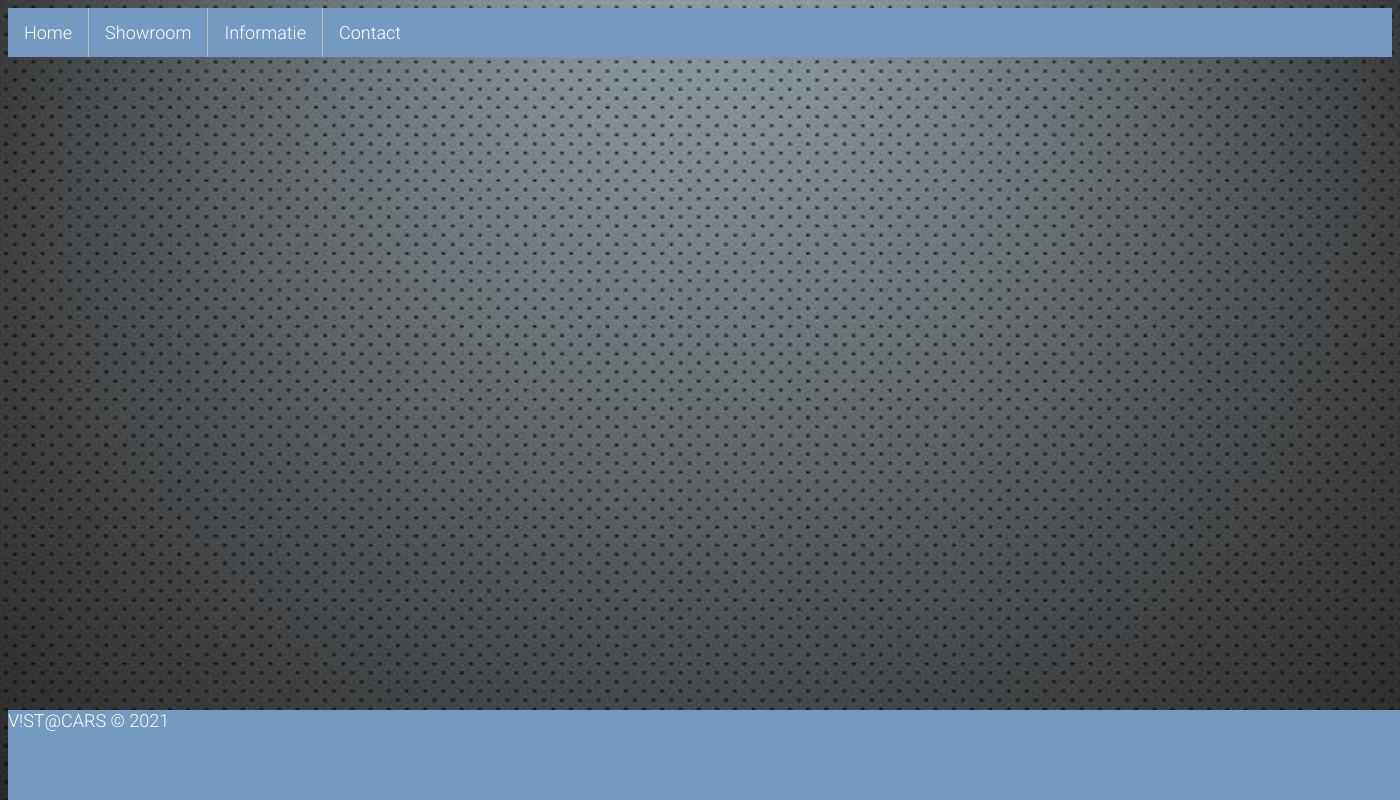
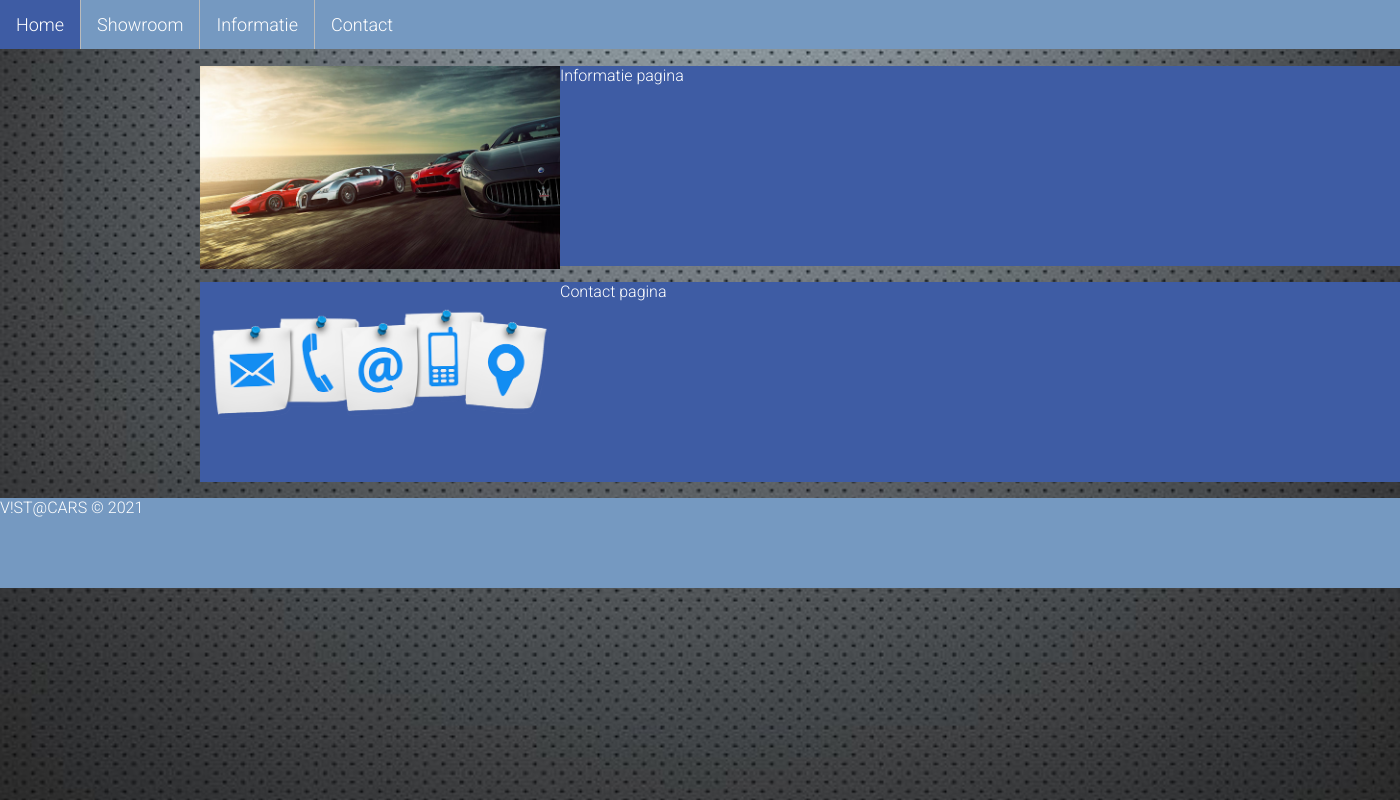
Before and after one commit to BLO3MPJ3/challenge6.2, a PHP site: page / in a window 1400 px wide. Run offline with PHP 8.4, Linux system fonts and the light colour scheme; data that the repository does not hold is empty.

Commit message:
Footer aangepast overal en bezig met de index

```diff
--- a/contact.php
+++ b/contact.php
@@ -195,5 +195,9 @@
   </section>
   </section>
 
+  <div id="footerbalk">
+  <p>V!ST@CARS © 2021 </p>
+</div>
+
 </body>
 </html>
--- a/csstemplates/main.css
+++ b/csstemplates/main.css
@@ -2,6 +2,44 @@
   background-image: url("../images/achtergrond.jpg");
   background-repeat: no-repeat;
   background-size: cover;
+  margin: 0px;
+  }
+
+/* CSS van hoofdelementen */
+
+#menubalk {
+	position: relative;
+	height: 50px;
+	width: 100%;
+	top: 0px;
+	left: 0px;
+}
+
+#contentblok {
+  position: relative;
+	min-height: 500px;				/* minimale hoogte van de content... aanpassen waar nodig */
+	width: 100%;
+}
+
+#footerbalk {
+	background-color: #7599c1;
+  color: white;
+	height: 90px;
+	width: 100%;
+	position: relative;
+  font-family: 'Roboto', sans-serif;
+}
+
+#contentcontainer{
+  border: rgb(56, 0, 211);
+  border-width: 5px;
+  width: 100%;
+}
+
+#nieuwscontainer{
+  border: rgb(211, 0, 0);
+  border-width: 5px;
+  width: 100%;
 }
 
 ul {
@@ -35,24 +73,28 @@
 	background-color: #3e5ca4;
 }
 
-  /* CSS van hoofdelementen */
-
-  #menu {
-    margin:-8px;
-    position: relative;
+.photo{
+  margin: 15px;
+  width: 100px;
+  border: darkviolet;
+  border-width: 5px;
 }
 
-  #contentblok {
-    border: thin solid yellow;
+.moreinfo{
+  color: white;
+  font-family: 'Roboto', sans-serif;
+	font-size: 18px;
+  background-color: #3e5ca4;
+  width: 400px;
+  height: 100px;
+  margin: 15px;
 }
 
-  #footer {
-    height: 90px;
-    background-color: #7599c1;
+.nieuws{
+  background-color: #3e5ca4;
+  width: 1200px;
+  height: 200px;
+  margin-left: 200px;
+  color: white;
   font-family: 'Roboto', sans-serif;
-    font-size: 18px;
-    color: white;
-    position: fixed;
-    bottom: 0;
-    width: 100%;
 }
--- a/includes/offerteaanvraag.inc.php
+++ b/includes/offerteaanvraag.inc.php
@@ -74,9 +74,9 @@
 
 </script>
 
-<footer id="footer">
-    V!ST@CARS © 2021
-  </footer>
+<div id="footerbalk">
+  <p>V!ST@CARS © 2021 </p>
+</div>
 
 </body>
 </html>
--- a/includes/proefritaanvraag.inc.php
+++ b/includes/proefritaanvraag.inc.php
@@ -68,9 +68,9 @@
 
 </script>
 
-<footer id="footer">
-    V!ST@CARS © 2021
-  </footer>
+<div id="footerbalk">
+  <p>V!ST@CARS © 2021 </p>
+</div>
 
 </body>
 </html>
--- a/index.php
+++ b/index.php
@@ -3,26 +3,29 @@
 <head>
     <meta charset="UTF-8">
     <meta name="viewport" content="width=device-width, initial-scale=1.0">
-    <link rel="stylesheet" href="csstemplates/main.css" type="text/css">
+    <link rel="stylesheet" href="./csstemplates/main.css" type="text/css">
     <link rel="preconnect" href="https://fonts.gstatic.com">
     <link href="https://fonts.googleapis.com/css2?family=Roboto:ital,wght@0,300;1,300&display=swap" rel="stylesheet">
     <title>V!st@Cars - Homepage</title>
 </head>
 <body>
+<div id="menubalk">
     <ul>
       <li><a href="index.php">Home</a></li>
       <li><a href="occasions.php">Showroom</a></li>
       <li><a href="info.php">Informatie</a></li>
       <li><a href="contact.php">Contact</a></li>
     </ul>
+</div>
 
 <?php
 
-    $photo= "<div class='slideshowcontainer'>";
+    $content= "<div id='contentcontainer'>";
 
     require_once ('./includes/connection.inc.php');
 
-      $sql = "SELECT * FROM tb_cars LIMIT 5";
+
+      $sql = "SELECT * FROM tb_cars LIMIT 3";
 
       $stmt = $pdo->prepare($sql);
       $stmt->execute();
@@ -40,24 +43,28 @@
 
     foreach($resultimage as $keyimage => $rowimage) {
 
-        $photo .= "<div class='cell'><div class='photo'><img src='./dbimages/" . $rowimage['name_image'] . "' width='250px' /></div>";
+        $content .= "<div class='photo'><img src='./dbimages/" . $rowimage['name_image'] . "' style='width: 400px'></div>";
 
     }
 
+    $content .= "<div class='moreinfo'> " . $row['merk'] . " " . $row['model'] . " &euro; " . $row['vraagprijs'] . "</div>";
+
   }
 
-    echo $photo;
+ $content .="</div>";
+
+    echo $content;
 
 ?>
 
+<div id="nieuwscontainer">
+<div class="nieuws"><p><img src="./images/info.jpg" style="vertical-align:top;margin:0px 0px; width: 360px">Informatie pagina</p></br></div>
+<div class="nieuws"><p><img src="./images/contact.png" style="vertical-align:top;margin:0px 0px; width: 360px">Contact pagina</p></div>
 </div>
 
-
-
-
-<footer id="footer">
-    V!ST@CARS © 2021
-</footer>
+<div id="footerbalk">
+  <p>V!ST@CARS © 2021 </p>
+</div>
 
 
 </body>
--- a/info.php
+++ b/info.php
@@ -43,5 +43,10 @@
       </section>
 
   </section>
+
+<div id="footerbalk">
+  <p>V!ST@CARS © 2021 </p>
+</div>
+
 </body>
 </html>
```
Also changed, not shown: includes/detailauto.inc.php (+4 -3 lines), occasions.php (+9 -4 lines), images/contact.png (added), images/info.jpg (added). Lines whose indentation alone changed are shown as unchanged.
